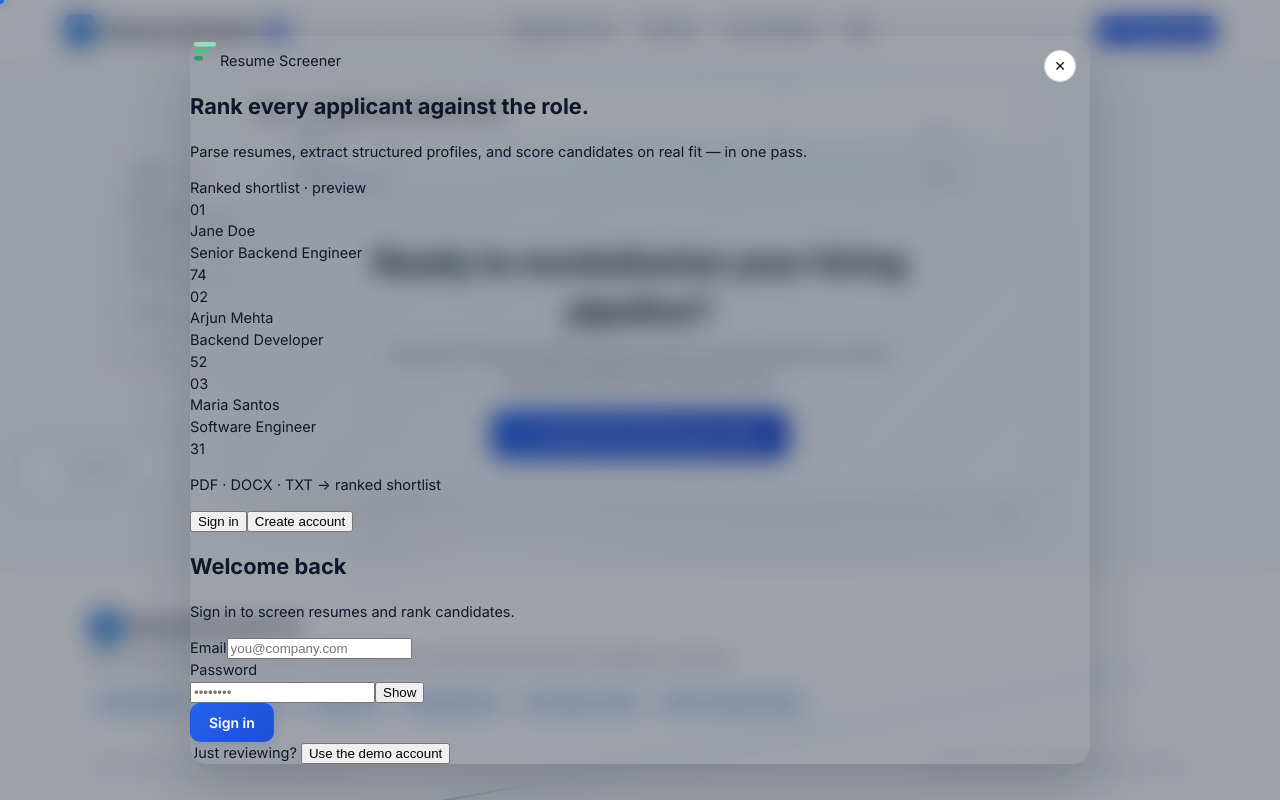
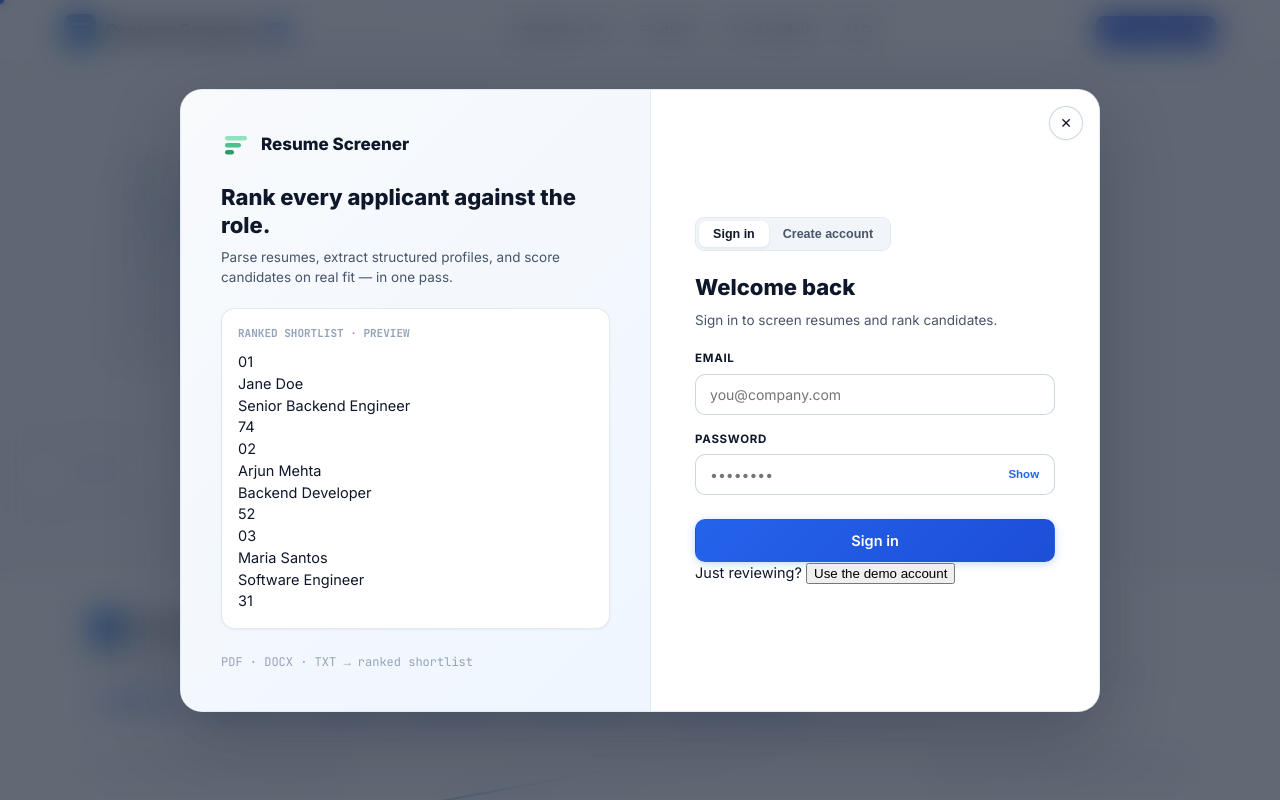
Before and after one commit to ChitraAmeta10/Resume-Screener, a React (Vite) app in the folder frontend-react/: page / in a window 1280 px wide. Both pictures are taken after a click on the button "Launch Free Workspace Now". Shown: the part 4512-5312 px from the top of the page. Built offline with nearby package versions, Linux system fonts and the light colour scheme; no server answers.

Commit message:
fix(ui): clean solid ceramic white styling for auth modal and login panel

```diff
--- a/frontend-react/src/index.css
+++ b/frontend-react/src/index.css
@@ -678,47 +678,223 @@ body::after {
   display: block;
 }
 
-/* Auth Modal */
+/* ==========================================================================
+   AUTH MODAL & AUTH VIEW STYLING (CLEAN CERAMIC WHITE)
+   ========================================================================== */
 .modal {
   position: fixed;
   top: 0; left: 0; right: 0; bottom: 0;
-  background: rgba(15, 23, 42, 0.4);
-  backdrop-filter: blur(12px);
-  -webkit-backdrop-filter: blur(12px);
+  background: rgba(15, 23, 42, 0.65);
+  backdrop-filter: blur(16px);
+  -webkit-backdrop-filter: blur(16px);
   display: grid;
   place-items: center;
-  z-index: 200;
+  z-index: 10000;
   padding: 20px;
 }
 .lpage__auth-modal-box {
   width: 100%;
-  max-width: 900px;
+  max-width: 920px;
   position: relative;
-  border-radius: 18px;
+  background: #FFFFFF;
+  border: 1px solid var(--line);
+  border-radius: 22px;
   overflow: hidden;
-  box-shadow: 0 25px 60px rgba(15, 23, 42, 0.2);
+  box-shadow: 0 25px 70px rgba(15, 23, 42, 0.25);
+  animation: modalPop 0.25s cubic-bezier(0.2, 0.8, 0.2, 1) both;
+}
+@keyframes modalPop {
+  from { opacity: 0; transform: scale(0.96) translateY(10px); }
+  to { opacity: 1; transform: scale(1) translateY(0); }
 }
 .lpage__auth-close {
   position: absolute;
-  top: 14px;
-  right: 14px;
-  width: 32px;
-  height: 32px;
+  top: 16px;
+  right: 16px;
+  width: 34px;
+  height: 34px;
   border-radius: 50%;
   border: 1px solid var(--line-strong);
   background: #FFFFFF;
   color: var(--ink);
   font-size: 14px;
   cursor: pointer;
-  z-index: 50;
+  z-index: 100;
   display: grid;
   place-items: center;
+  box-shadow: var(--shadow-sm);
   transition: all 0.2s ease;
 }
 .lpage__auth-close:hover {
   background: var(--weak-bg);
+  border-color: var(--weak-border);
   color: var(--weak);
+  transform: scale(1.05);
 }
+
+.auth {
+  display: grid;
+  grid-template-columns: 1.05fr 1fr;
+  background: #FFFFFF;
+  min-height: 520px;
+  border-radius: 22px;
+  overflow: hidden;
+}
+@media (max-width: 820px) {
+  .auth { grid-template-columns: 1fr; }
+  .auth__brand { display: none; }
+}
+
+.auth__brand {
+  background: linear-gradient(135deg, #F8FAFC 0%, #EFF6FF 100%);
+  border-right: 1px solid var(--line);
+  padding: 40px;
+  display: flex;
+  flex-direction: column;
+  justify-content: space-between;
+  text-align: left;
+}
+.auth__brand .mark { display: flex; align-items: center; gap: 10px; }
+.auth__brand .word { font-family: var(--display); font-weight: 800; font-size: 17px; color: var(--ink); }
+.brand__mid { margin: 24px 0; }
+.brand__thesis { font-family: var(--display); font-weight: 800; font-size: 22px; color: var(--ink); line-height: 1.25; margin: 0 0 8px; }
+.brand__sub { font-size: 13.5px; color: var(--muted); margin: 0 0 20px; line-height: 1.5; }
+
+.brand__card {
+  background: #FFFFFF;
+  border: 1px solid var(--line);
+  border-radius: 14px;
+  padding: 16px;
+  box-shadow: var(--shadow-sm);
+}
+.brand__card .ch { font-size: 11px; font-weight: 700; text-transform: uppercase; color: var(--faint); margin-bottom: 10px; font-family: var(--mono); }
+.prow { display: flex; align-items: center; gap: 10px; padding: 6px 0; border-bottom: 1px solid rgba(226, 232, 240, 0.6); }
+.prow:last-child { border-bottom: 0; }
+.prow .prank { font-family: var(--mono); font-size: 11px; font-weight: 700; color: var(--sapphire); }
+.prow .pinfo { flex: 1; }
+.prow .pname { font-weight: 700; font-size: 13px; color: var(--ink); line-height: 1.2; }
+.prow .psub { font-size: 11px; color: var(--faint); }
+.prow .pscore { font-family: var(--mono); font-weight: 800; font-size: 12px; color: var(--strong); }
+.pbar { height: 4px; border-radius: 999px; background: rgba(226, 232, 240, 0.8); margin-top: 4px; overflow: hidden; }
+.pbar .fill { height: 100%; background: var(--sapphire); border-radius: 999px; }
+
+.brand__foot { font-size: 12px; font-family: var(--mono); color: var(--faint); margin: 0; }
+
+.auth__panel {
+  padding: 40px;
+  display: flex;
+  flex-direction: column;
+  justify-content: center;
+  background: #FFFFFF;
+  text-align: left;
+}
+.authcard { width: 100%; max-width: 360px; margin: 0 auto; }
+.authcard h1 { font-family: var(--display); font-weight: 800; font-size: 22px; color: var(--ink); margin: 0 0 6px; }
+.authcard .lede { font-size: 13.5px; color: var(--muted); margin: 0 0 20px; line-height: 1.5; }
+
+.tabs {
+  display: inline-flex;
+  background: rgba(241, 245, 249, 0.95);
+  padding: 3px;
+  border-radius: 9px;
+  margin-bottom: 20px;
+  border: 1px solid var(--line);
+}
+.tabs button {
+  padding: 6px 14px;
+  border-radius: 7px;
+  font-size: 12.5px;
+  font-weight: 600;
+  border: 0;
+  background: transparent;
+  color: var(--muted);
+  cursor: pointer;
+  transition: all 0.2s;
+}
+.tabs button.active {
+  background: #FFFFFF;
+  color: var(--ink);
+  box-shadow: 0 1px 3px rgba(15, 23, 42, 0.08);
+}
+
+.field { margin-bottom: 16px; }
+.field label {
+  display: block;
+  font-size: 11.5px;
+  font-weight: 700;
+  text-transform: uppercase;
+  letter-spacing: .06em;
+  color: var(--ink);
+  margin-bottom: 6px;
+}
+.field input {
+  width: 100%;
+  padding: 11px 14px;
+  border: 1.5px solid var(--line-strong);
+  border-radius: 10px;
+  background: #FFFFFF;
+  color: var(--ink);
+  font-size: 14px;
+  font-family: var(--sans);
+  transition: all 0.2s;
+}
+.field input:focus {
+  outline: none;
+  border-color: var(--sapphire);
+  box-shadow: 0 0 0 3px rgba(37, 99, 235, 0.15);
+}
+
+.pwwrap { position: relative; }
+.pwtoggle {
+  position: absolute;
+  top: 50%;
+  right: 12px;
+  transform: translateY(-50%);
+  background: transparent;
+  border: 0;
+  font-size: 11.5px;
+  font-weight: 600;
+  color: var(--sapphire);
+  cursor: pointer;
+  padding: 4px;
+}
+
+.roletoggle { display: grid; grid-template-columns: 1fr 1fr; gap: 8px; }
+.roletoggle button {
+  padding: 9px 12px;
+  border: 1.5px solid var(--line);
+  border-radius: 9px;
+  background: #FFFFFF;
+  font-size: 13px;
+  font-weight: 600;
+  color: var(--muted);
+  cursor: pointer;
+  transition: all 0.2s;
+}
+.roletoggle button.active {
+  border-color: var(--sapphire);
+  color: var(--sapphire);
+  background: rgba(37, 99, 235, 0.06);
+}
+
+.authcard .btn--primary,
+.authcard button[type="submit"] {
+  width: 100%;
+  margin-top: 8px;
+  padding: 12px 18px;
+  font-size: 14.5px;
+}
+
+.msg {
+  padding: 10px 12px;
+  border-radius: 8px;
+  background: var(--weak-bg);
+  border: 1px solid var(--weak-border);
+  color: var(--weak);
+  font-size: 13px;
+  margin-bottom: 14px;
+}
+
 
 /* ==========================================================================
    AWWWARDS-TIER MAGNETIC CUSTOM CURSOR & MICRO-INTERACTIONS
```
